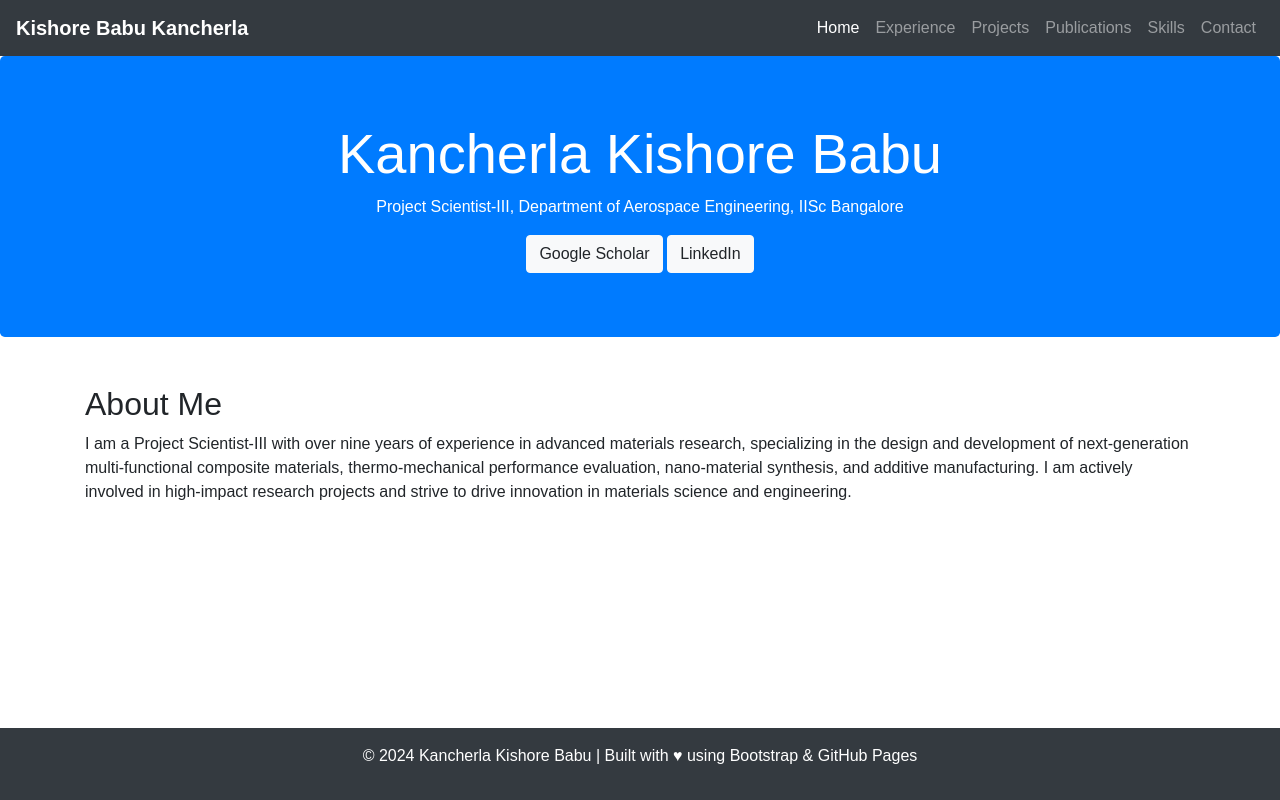
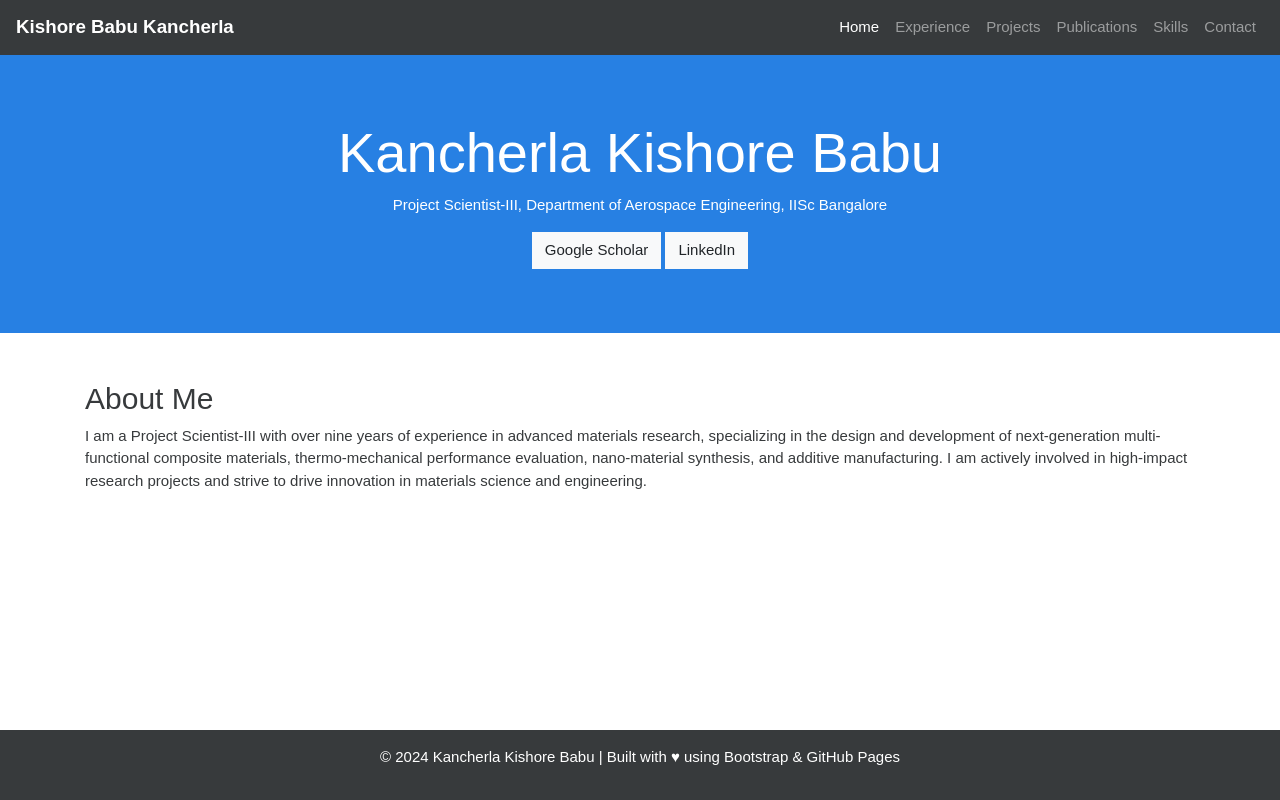
Before and after one commit to Kishore-Kancherla/kishore-kancherla.github.io, a plain HTML site: page index.html in a window 1280 px wide. Drawn offline with nearby package versions, Linux system fonts and the light colour scheme.

Commit message:
Update index.html

```diff
--- a/index.html
+++ b/index.html
@@ -3,7 +3,7 @@
 <head>
     <meta charset="UTF-8">
     <meta name="viewport" content="width=device-width, initial-scale=1.0">
-    <link rel="stylesheet" href="https://maxcdn.bootstrapcdn.com/bootstrap/4.5.2/css/bootstrap.min.css">
+    <link rel="stylesheet" href="https://stackpath.bootstrapcdn.com/bootswatch/4.5.2/cosmo/bootstrap.min.css">
     <link rel="stylesheet" href="assets/css/styles.css">
     <title>Kancherla Kishore Babu - Home</title>
 </head>
```
